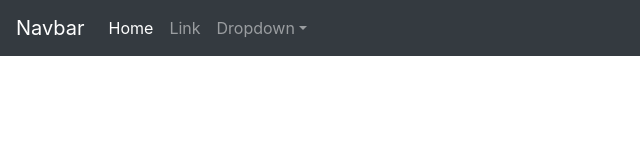
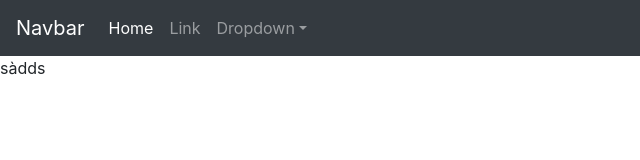
Before and after one commit to monsieurkd/BKAP-project, a plain HTML site: page index.html in a window 1280 px wide. Shown: the full height of the page, 0-640 px from the left. Drawn offline with nearby package versions, Linux system fonts and the light colour scheme.

Commit message:
tao thay doi

```diff
--- a/index.html
+++ b/index.html
@@ -65,7 +65,7 @@
         </form>
       </div>
     </nav>
-
+    sàdds
     <script src="https://code.jquery.com/jquery-3.3.1.min.js"></script>
 
     <script src="https://stackpath.bootstrapcdn.com/bootstrap/4.3.1/js/bootstrap.min.js"></script>
```
